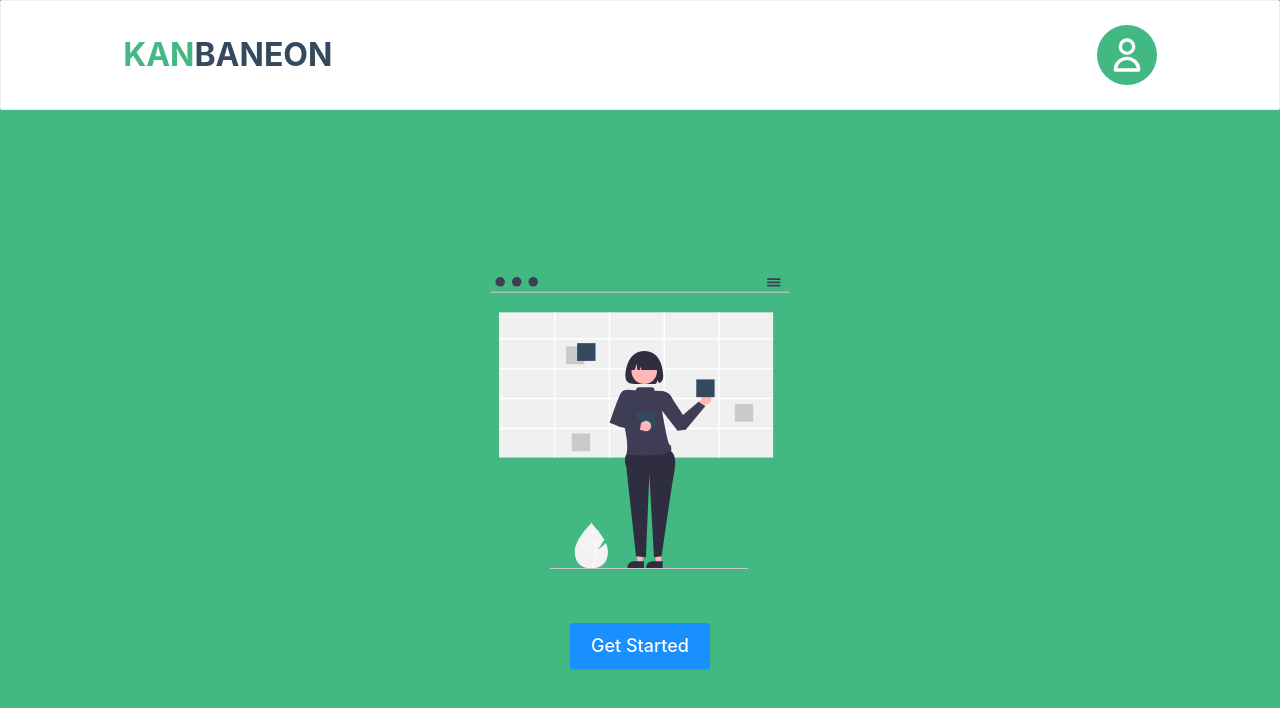
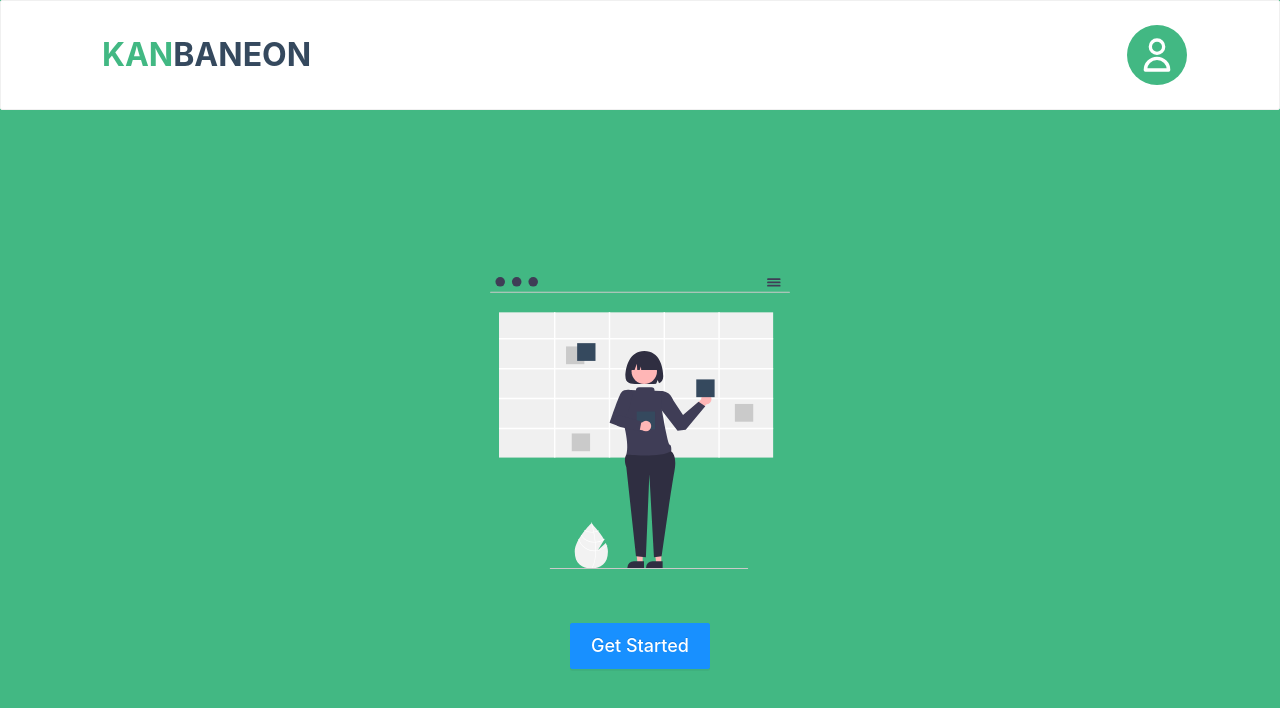
Before and after one commit to Kanbaneon/kanbaneon-lite, a Vue app: page / in a window 1280 px wide. Shown: the top 708 px of the page. Built offline with nearby package versions, Linux system fonts and the light colour scheme.

Commit message:
fix: height not growing dynamically

```diff
--- a/src/components/Header.vue
+++ b/src/components/Header.vue
@@ -28,7 +28,7 @@
         ><span class="add-new-btn-text">SAVE</span></a-button
       >
     </a-col>
-    <a-col :span="[21, 1]" class="icon-btn-wrapper">
+    <a-col :span="1" class="icon-btn-wrapper">
       <div
         class="icon-btn"
         v-if="showNewList"
@@ -38,7 +38,7 @@
         <DotsIcon />
       </div>
     </a-col>
-    <a-col :span="[24, 1]"
+    <a-col :span="1"
       ><div class="avatar" :size="64"><UserIcon /></div
     ></a-col>
   </a-card>
@@ -113,7 +113,7 @@ export default {
     return {
       smallScreen: window.matchMedia("(max-width:456px)").matches,
       largeScreen: window.matchMedia("(min-width:456px)").matches,
-      showNewList: false,
+      showNewList: this.$route.matched?.[0]?.path === "/board/:id",
       visible: false,
       visibleSave: false,
       visibleEditBoard: false,
--- a/src/utils/DrawCanvas.js
+++ b/src/utils/DrawCanvas.js
@@ -29,7 +29,7 @@ export function addMoreCard(newCard) {
     id: uuid.v4(),
     text: newCard?.text,
   });
-  this.drawFns().initList();
+  this.drawFns().initCanvas();
 }
 
 export function addMoreList(newList) {
@@ -97,8 +97,8 @@ export function initCanvas() {
   const width =
     (window.matchMedia("(min-width:1440px)").matches
       ? window.innerWidth
-      : 1600) - 20;
-  const height = window.innerHeight - 115;
+      : 1600) + 20;
+  const height = window.innerHeight + 20;
 
   const largestList = kanbanList()?.length;
   const largestChildren =
--- a/src/utils/DrawList.js
+++ b/src/utils/DrawList.js
@@ -8,7 +8,7 @@ export function initList() {
   const height = window.innerHeight;
 
   const largestChildren =
-    !!kanbanList?.length &&
+    !!kanbanList()?.length &&
     Math.max(...kanbanList().map((v) => v.children?.length));
   const standardRect = this.drawFns().getTile({ largestChildren, height });
 
```
